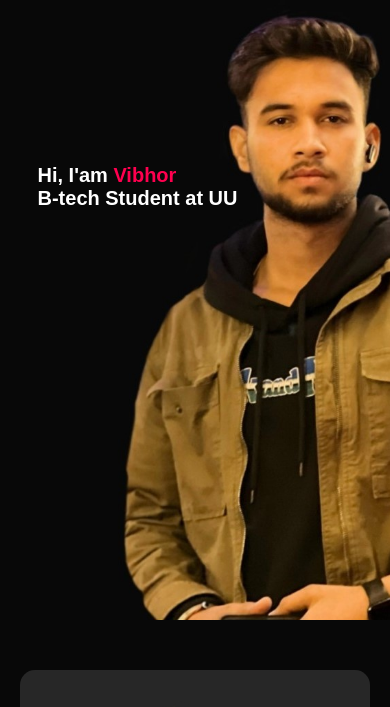
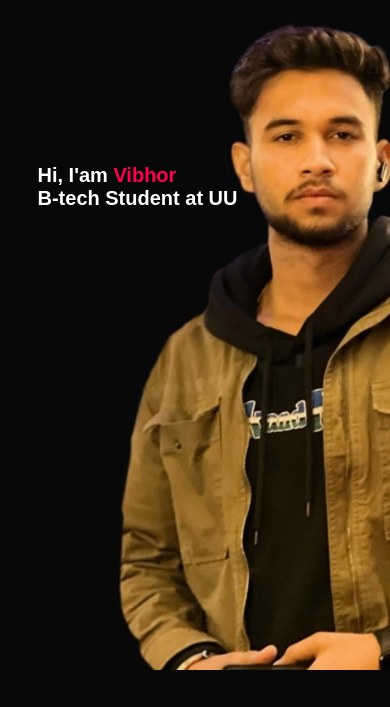
Before and after one commit to Vibhor-dhiman/vibhor-s-portfolio, a plain HTML site: page index.html in a window 390 px wide. Shown: the part 121-828 px from the top of the page. Drawn offline with Linux system fonts and the light colour scheme.

Commit message:
Add files via upload

```diff
--- a/style.css
+++ b/style.css
@@ -350,7 +350,7 @@ form .btn2{
 
     #header {
         height: auto;
-        padding: 50px 20px 400px 20px;
+        padding: 50px 20px 450px 20px;
         background-position: top center;
         background-image: url(headerweb.jpg);
     }
```
